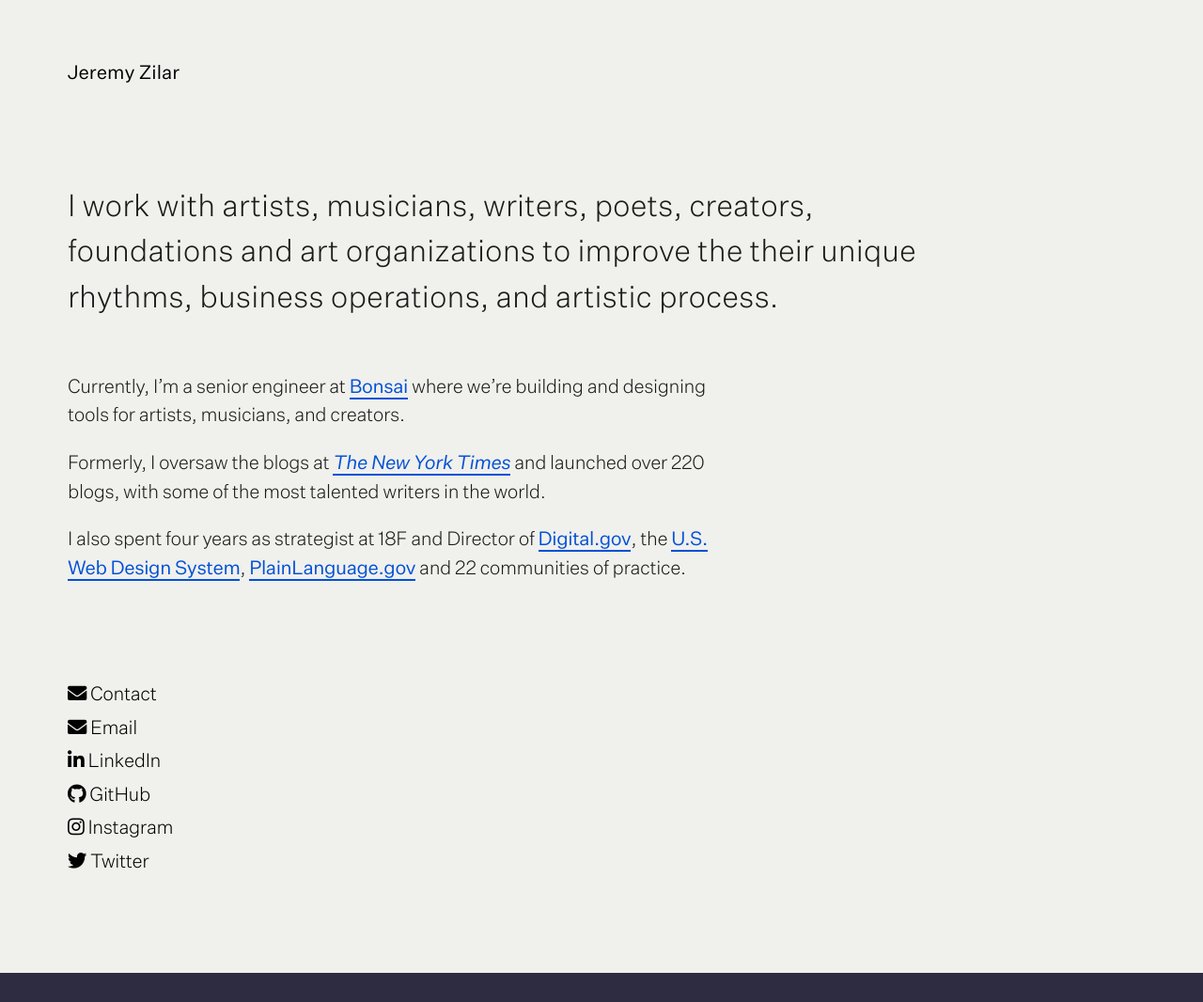
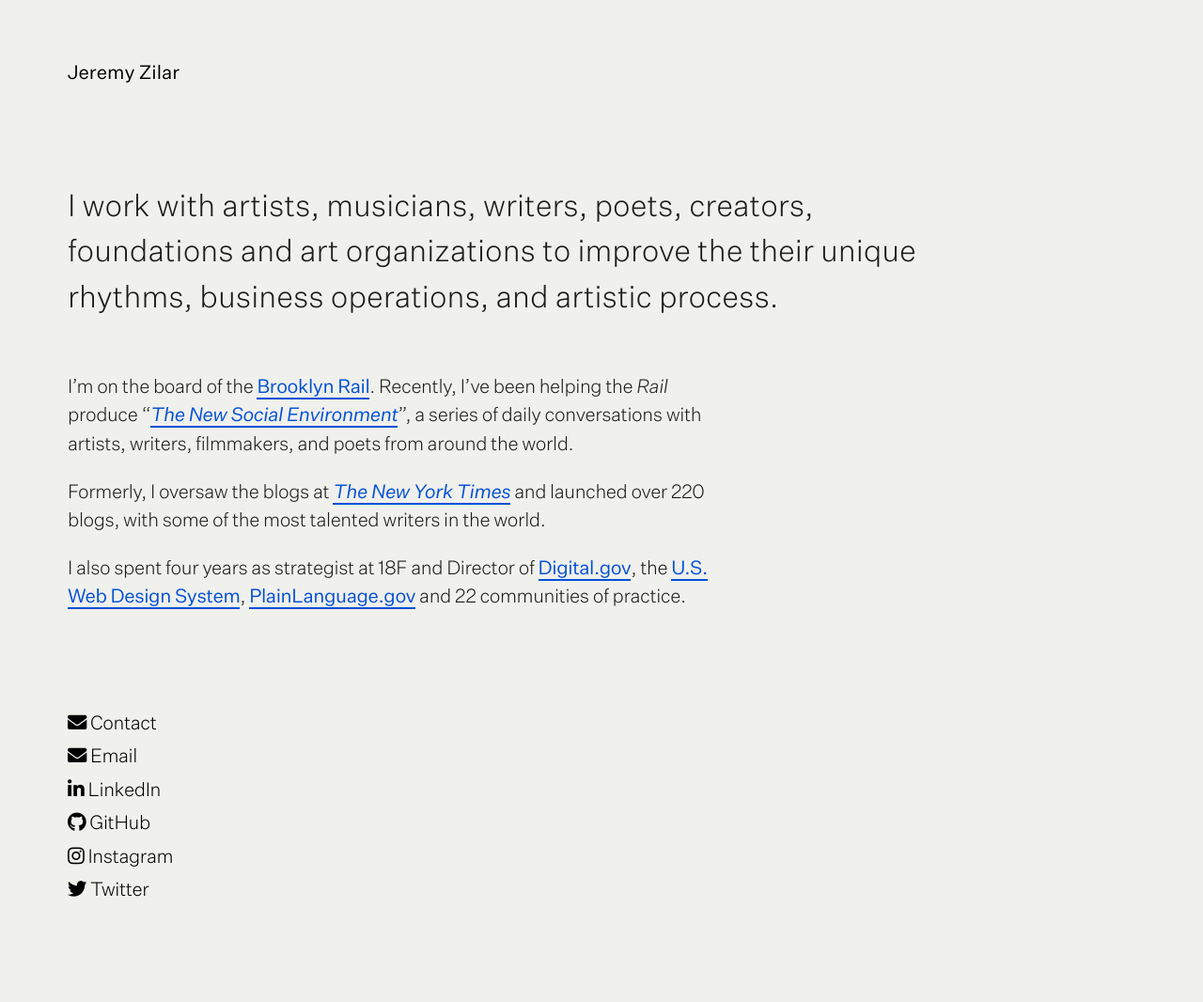
Before and after one commit to jeremyzilar/jeremyzilar.com, a Jekyll site: the page built from index.md, in a window 1280 px wide. Shown: the whole page at 94% size. Built offline with Jekyll 4.4.1, drawn with Linux system fonts in a browser that asks for light colours; nearby versions of some CDN libraries; before the commit the page ends 1035 px from its top, so only the background shows below that.

Commit message:
update homepage

```diff
--- a/index.md
+++ b/index.md
@@ -4,7 +4,7 @@ title: Jeremy Zilar
 deck: "I work with artists, musicians, writers, poets, creators, foundations and art organizations to improve the their unique rhythms, business operations, and artistic process."
 ---
 
-Currently, I'm a senior engineer at [Bonsai](https://joinbonsai.co/jz/) where we're building and designing tools for artists, musicians, and creators.
+I'm on the board of the [Brooklyn Rail](https://brooklynrail.org/). Recently, I've been helping the _Rail_ produce "_[The New Social Environment](https://brooklynrail.org/events)_", a series of daily conversations with artists, writers, filmmakers, and poets from around the world.
 
 Formerly, I oversaw the blogs at [_The New York Times_](https://www.nytimes.com/) and launched over 220 blogs, with some of the most talented writers in the world.
 
```
